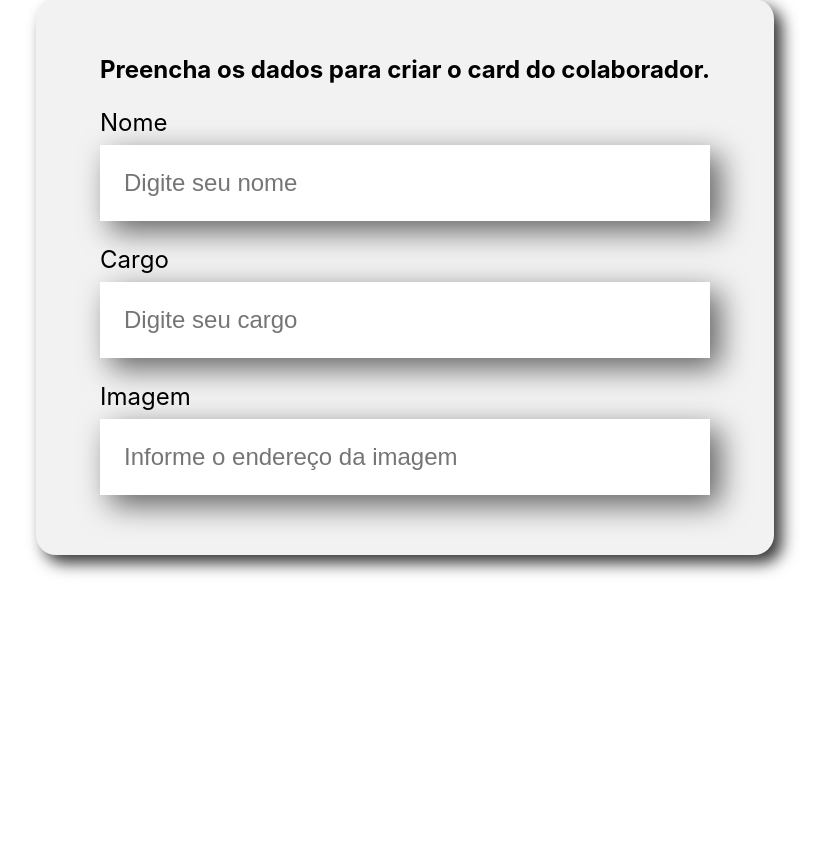
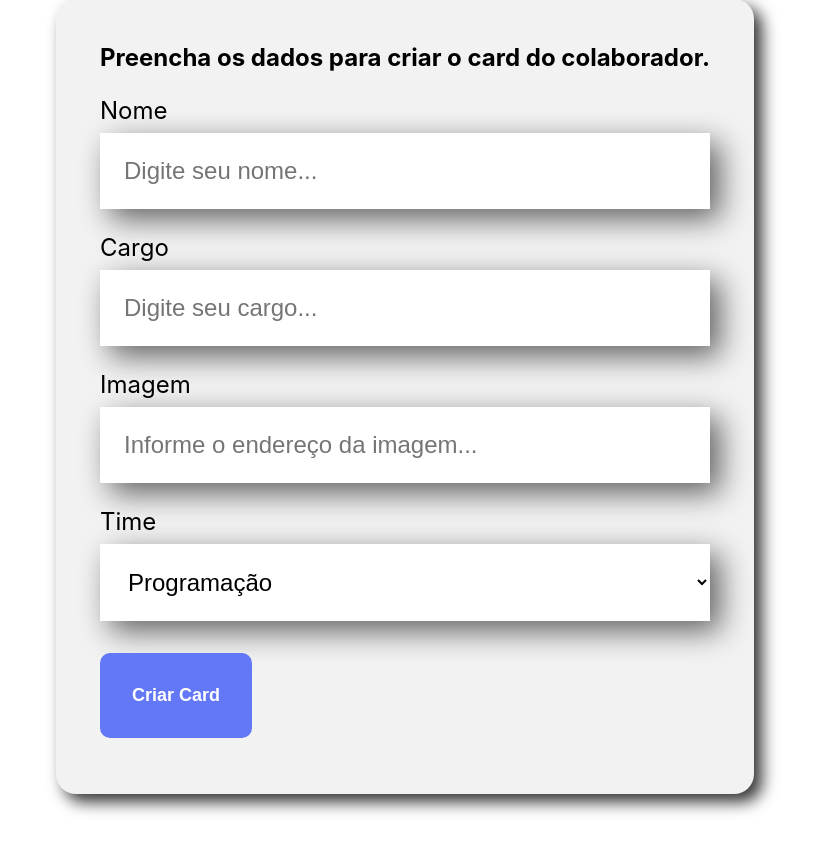
Before and after one commit to gabriel-santosdev/ORGAND, a React (Create React App) app: page / in a window 1280 px wide. Shown: the part 579-1432 px from the top of the page, without its empty margins (235-1060 px from the left). Before the commit the page ends 1214 px from the top, so only its background shows below. Built offline with nearby package versions, Linux system fonts and the light colour scheme.

Commit message:
add configuration inputs and resolution of bugs

```diff
--- /dev/null
+++ b/src/components/Botao/Botao.js
@@ -0,0 +1,13 @@
+import styles from './Botao.module.css'
+
+
+
+const Botao = (props) => {
+    return (
+        <button className={styles.botao}>
+            {props.texto}
+        </button>
+    )
+}
+
+export default Botao
--- /dev/null
+++ b/src/components/Botao/Botao.module.css
@@ -0,0 +1,15 @@
+.botao{
+    background-color: #6278f7;
+    border-radius: 10px;
+    font-weight: 700;
+    font-size: 18px;
+    padding: 32px;
+    border: none;
+    cursor: pointer;
+    color: #fff;
+    margin: 32px 0;
+}
+
+.botao:hover {
+    color: #95ffd4;
+}
--- a/src/components/CampoTexto/CampoTexto.js
+++ b/src/components/CampoTexto/CampoTexto.js
@@ -1,11 +1,29 @@
 import styles from './CampoTexto.module.css'
 
+
 const CampoTexto = (props) => {
+
+    const placeholderModificada = `${props.placeholder}...`
+
+
+
+    const aoDigitado = (e) => {
+        props.aoAlterado(e.target.value)
+    }
+
+
     return (
         <div className={styles.campo_texto}>
 
-            <label>{props.label}</label>
-            <input placeholder={props.placeholder}/>
+            <label>
+                {props.label}
+            </label>
+            <input
+            value={props.valor}
+            onChange={aoDigitado}
+            required={props.obrigatorio}
+            placeholder={placeholderModificada}
+            />
 
         </div>
 
--- a/src/components/Formulario/Formulario.js
+++ b/src/components/Formulario/Formulario.js
@@ -1,16 +1,65 @@
+import { useState } from "react";
+import Botao from "../Botao/Botao";
 import CampoTexto from "../CampoTexto/CampoTexto";
+import ListaSuspensa from "../ListaSuspensa/ListaSuspensa";
 import styles from  './Formulario.module.css'
 
 
 const Formulario = () => {
 
+    const times = [
+        'Programação',
+        'Front-End',
+        'Data Science',
+        'Devops',
+        'UX e Design',
+        'Mobile',
+        'Inovação e Gestão'
+    ]
+
+    const [nome , setNome] = useState('')
+    const [cargo , setCargo] = useState('')
+    const [imagem , setImagem] = useState('')
+    const [time , setTime] = useState('')
+
+    const aoSalvar = (e) => {
+        e.preventDefault()
+        console.log('esse caraio funcionou =>', nome, cargo, imagem, time)
+    }
+
     return (
         <section className={styles.formulario}>
-            <form>
+            <form onSubmit={aoSalvar}>
                 <h2>Preencha os dados para criar o card do colaborador.</h2>
-            <CampoTexto label="Nome" placeholder="Digite seu nome" />
-            <CampoTexto label="Cargo" placeholder="Digite seu cargo" />
-            <CampoTexto label="Imagem" placeholder="Informe o endereço da imagem" />
+            <CampoTexto
+            obrigatorio={true}
+            label="Nome"
+            placeholder="Digite seu nome"
+            valor={nome}
+            aoAlterado={valor => setNome(valor)}
+             />
+            <CampoTexto
+            obrigatorio={true}
+            label="Cargo"
+            placeholder="Digite seu cargo"
+            valor={cargo}
+            aoAlterado={cargo => setCargo(cargo)}
+            />
+            <CampoTexto
+            obrigatorio={true}
+            label="Imagem"
+            placeholder="Informe o endereço da imagem"
+            valor={imagem}
+            aoAlterado={imagem => setImagem(imagem)}
+            />
+            <ListaSuspensa
+            obrigatorio={true}
+            label="Time"
+            itens={times}
+            valor={time}
+            aoAlterado={valor => setTime(valor)}
+            />
+            <Botao texto="Criar Card"/>
             </form>
         </section>
     )
--- a/src/components/Formulario/Formulario.module.css
+++ b/src/components/Formulario/Formulario.module.css
@@ -8,6 +8,6 @@
     max-width: 80%;
     background-color: #f2f2f2;
     border-radius: 20px;
-    padding: 36px 64px;
+    padding: 24px 44px;
     box-shadow: 8px 8px 16px rgba(0,0,0, 0.8);
 }
--- /dev/null
+++ b/src/components/ListaSuspensa/ListaSuspensa.js
@@ -0,0 +1,18 @@
+import styles from'./ListaSuspensa.module.css'
+
+const ListaSuspensa = (props) => {
+
+
+    return (
+        <div className={styles.lista_suspensa}>
+            <label>
+                {props.label}
+            </label>
+            <select onChange={e => props.aoAlterado(e.target.value)} required={props.required} value={props.valor}>
+                {props.itens.map(item => <option key={item}>{item}</option>)}
+            </select>
+        </div>
+    )
+}
+
+export default ListaSuspensa
--- /dev/null
+++ b/src/components/ListaSuspensa/ListaSuspensa.module.css
@@ -0,0 +1,19 @@
+.lista_suspensa{
+
+}
+
+.lista_suspensa select {
+    background-color: #fff;
+    box-shadow: 10px 10px 30px rgba(0, 0, 0, 0.6);
+    width: 100%;
+    border: none;
+    font-size: 24px;
+    padding: 24px;
+    box-sizing: border-box;
+}
+
+.lista_suspensa label {
+    display: block;
+    margin-bottom: 8px;
+    font-size: 24px;
+}
```
